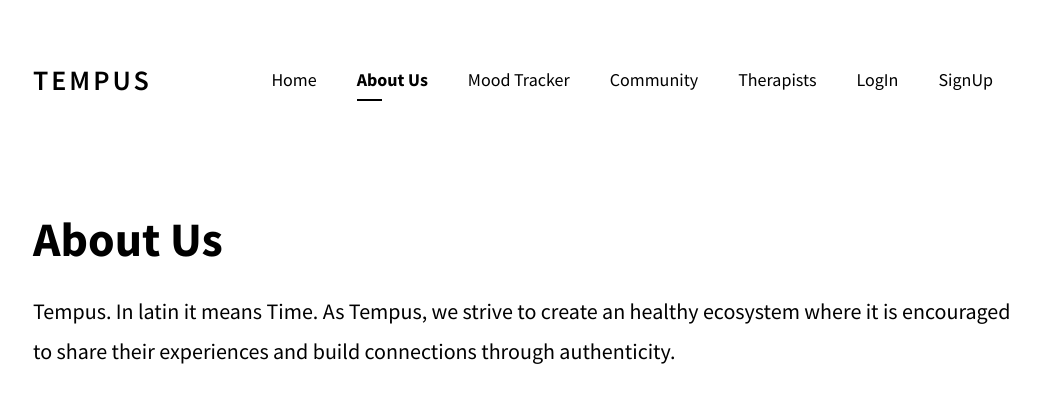
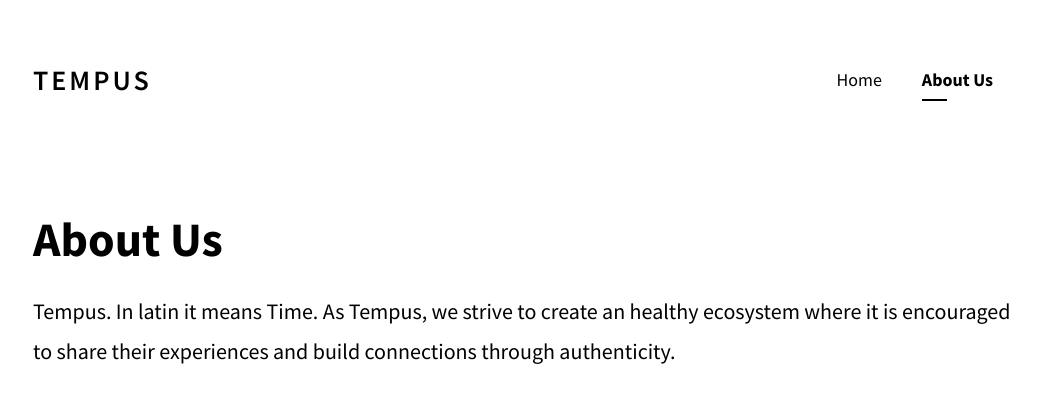
Before and after one commit to nvenkate-cyber/HolidayHacks, a Next.js app: page /about in a window 1280 px wide. Shown: the top 402 px of the page, without its empty margins (117-1157 px from the left). Built offline with nearby package versions, Linux system fonts and the light colour scheme.

Commit message:
Update Navbar.jsx

```diff
--- a/components/Navbar.jsx
+++ b/components/Navbar.jsx
@@ -5,11 +5,6 @@ function Navbar({ router }) {
   const navs = [
     { text: 'Home', href: '/' },
     { text: 'About Us', href: '/about' },
-    { text: 'Mood Tracker', href: '/moodtracker' },
-    { text: 'Community', href: '/community' },
-    { text: 'Therapists', href: '/therapists' },
-    { text: 'LogIn', href: '/login'},
-    { text: 'SignUp', href: '/signup'},
 
     // { text: '', href: '' },
   ];
```
